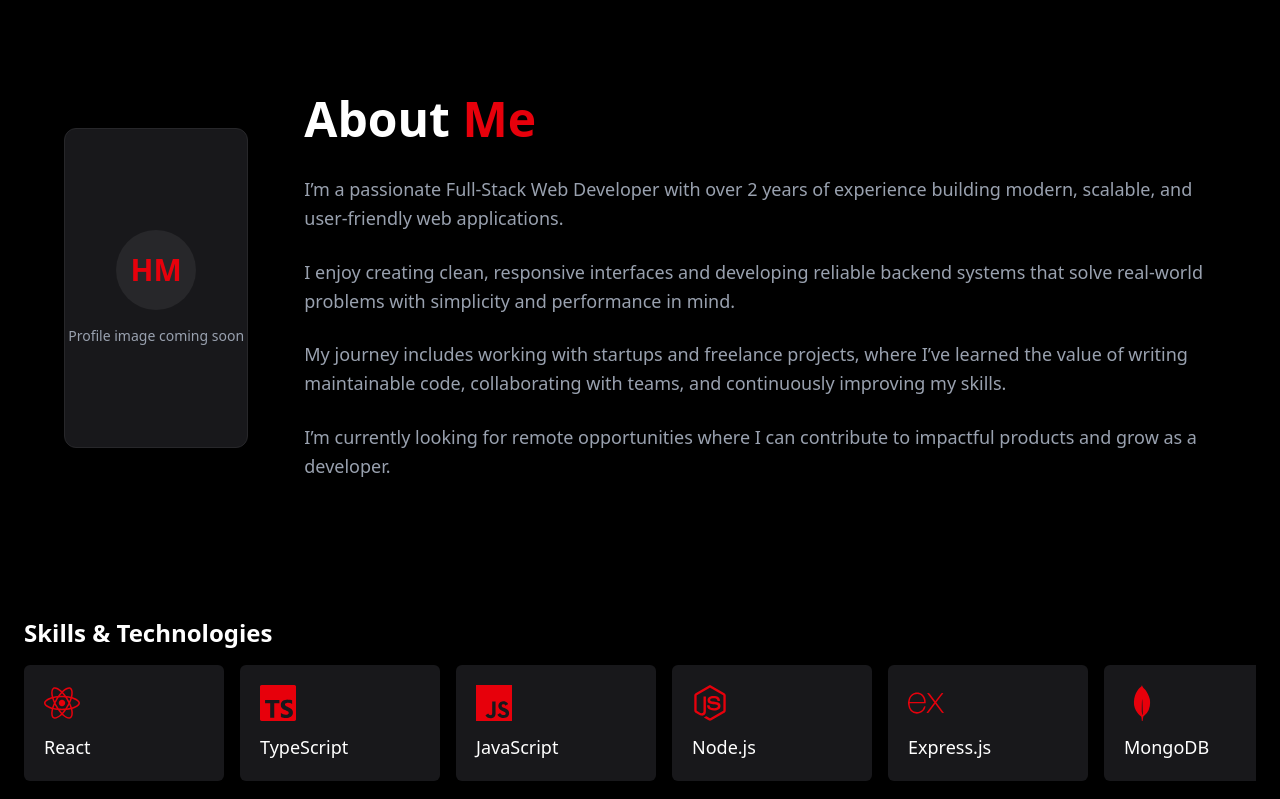
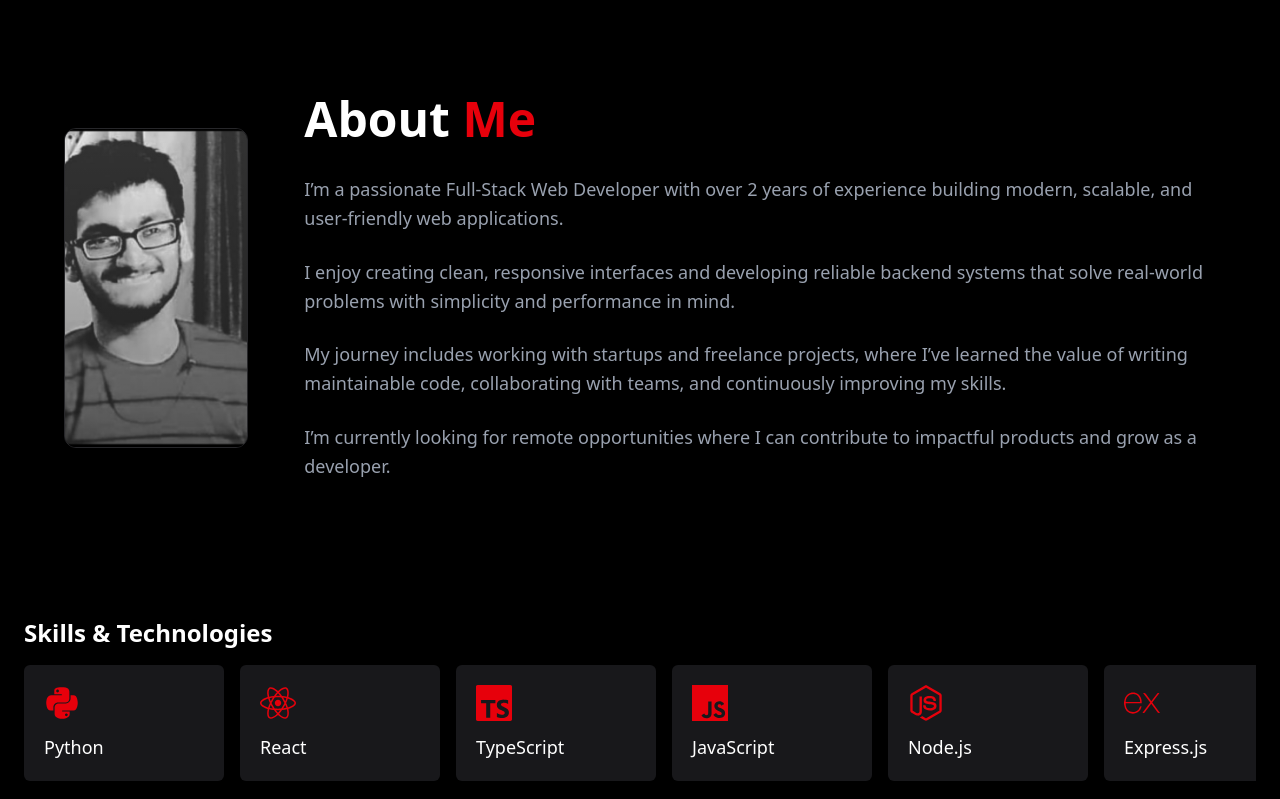
Before and after one commit to hritikmittal09/netfle-dev-portfolio, a React (Vite) app: page / in a window 1280 px wide. Shown: the part 801-1600 px from the top of the page. Built offline with nearby package versions, Linux system fonts and the light colour scheme.

Commit message:
skills and photo added

```diff
--- a/src/compounts/AboutImage.tsx
+++ b/src/compounts/AboutImage.tsx
@@ -1,23 +1,18 @@
-
-//import React from "react";
+import myPic from "../assets/me2.jpg";
 
 const AboutImagePlaceholder = () => {
   return (
-    <div className="relative w-64 h-64 md:w-80 md:h-80 rounded-xl bg-zinc-900 border border-zinc-800 flex items-center justify-center overflow-hidden">
+    <div className="relative w-64 h-64 md:w-80 md:h-80 rounded-xl bg-zinc-900 border border-zinc-800 overflow-hidden">
 
-      {/* Glow */}
-      <div className="absolute inset-0  from-red-600/20 to-transparent" />
+      {/* Image */}
+      <img
+        src={myPic}
+        alt="Hritik Mittal"
+        className="w-full h-full object-cover"
+      />
 
-      {/* Initials */}
-      <div className="relative z-10 flex flex-col items-center">
-        <div className="w-20 h-20 rounded-full bg-zinc-800 flex items-center justify-center text-3xl font-bold text-red-600">
-          HM
-        </div>
-        <p className="mt-4 text-gray-400 text-sm">
-          Profile image coming soon
-        </p>
-      </div>
-
+      {/* Optional overlay for Netflix-style look */}
+      <div className="absolute inset-0 bg-gradient-to-t from-black/40 to-transparent" />
     </div>
   );
 };
--- a/src/data/skills.ts
+++ b/src/data/skills.ts
@@ -2,6 +2,8 @@ import {
   FaReact,
   FaNodeJs,
   FaAws,
+  FaAngular,
+  FaPython
 } from "react-icons/fa";
 import {
   SiTypescript,
@@ -12,6 +14,7 @@ import {
 } from "react-icons/si";
 
 export const skillsData = [
+  { id: 0, name: "Python", level: "Advanced", icon: FaPython },
   { id: 1, name: "React", level: "Advanced", icon: FaReact },
   { id: 2, name: "TypeScript", level: "Advanced", icon: SiTypescript },
   { id: 3, name: "JavaScript", level: "Advanced", icon: SiJavascript },
@@ -20,4 +23,5 @@ export const skillsData = [
   { id: 6, name: "MongoDB", level: "Intermediate", icon: SiMongodb },
   { id: 7, name: "Tailwind CSS", level: "Advanced", icon: SiTailwindcss },
   { id: 8, name: "AWS", level: "Beginner", icon: FaAws },
+   { id: 9, name: "Angular", level: "Advanced", icon: FaAngular},
 ];
```
Also changed, not shown: src/assets/me2.jpg (added).
